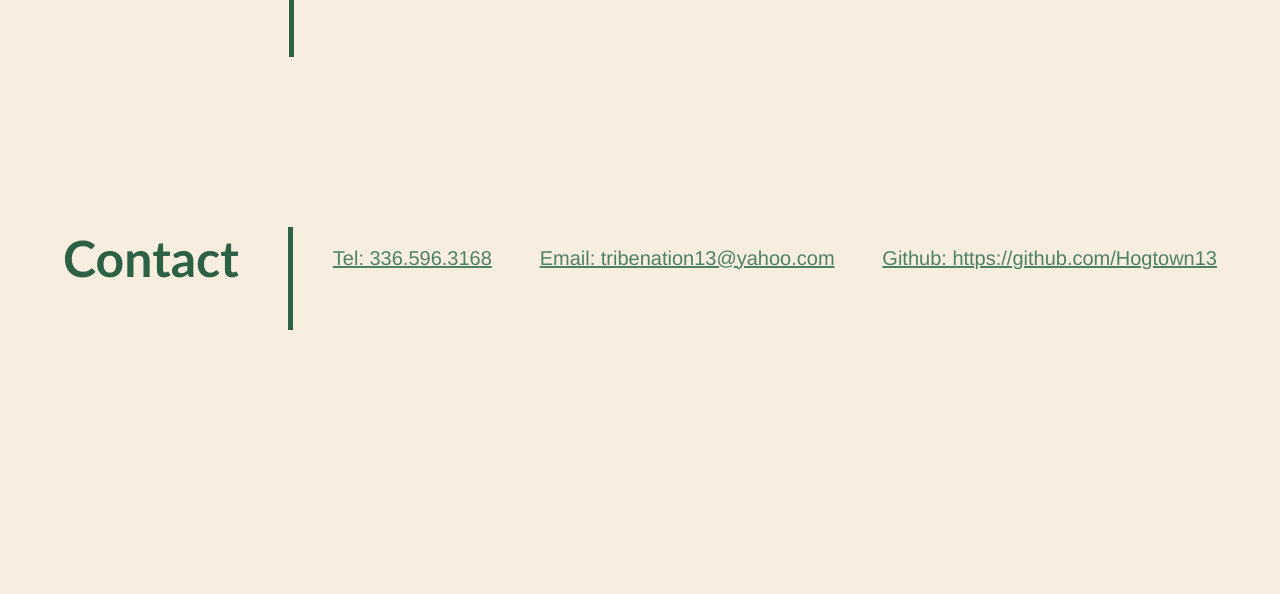
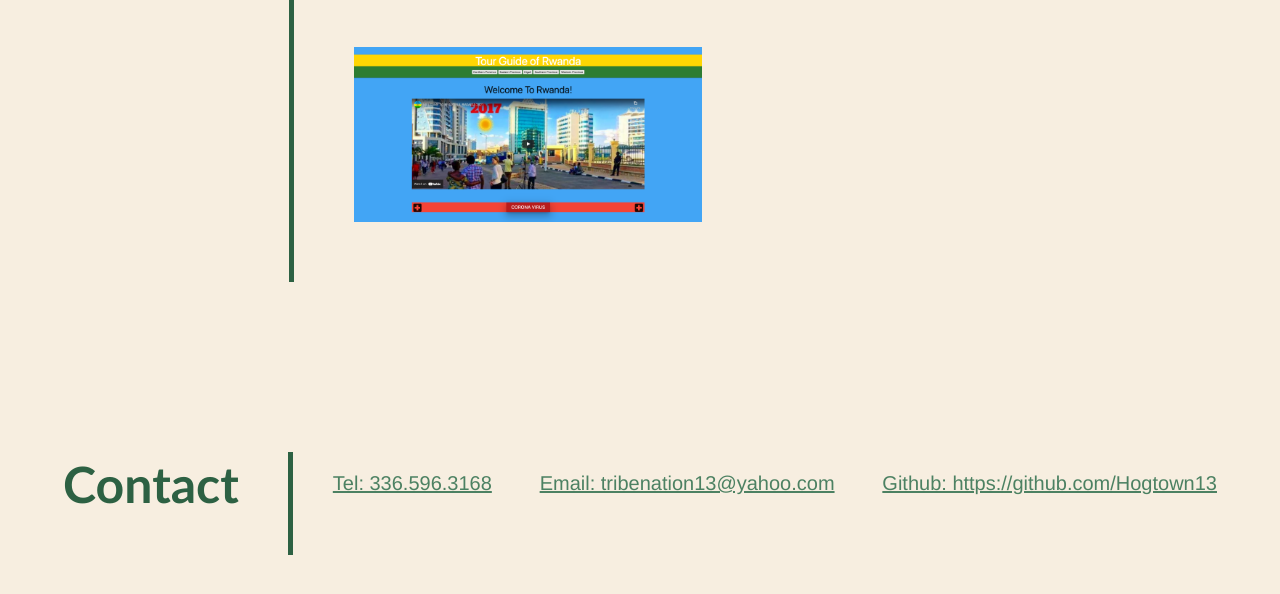
Before and after one commit to Hogtown13/Perfect-Portfolio, a plain HTML site: page index.html in a window 1280 px wide. Shown: the part 1842-2436 px from the top of the page. Before the commit the page ends 2235 px from the top, so only its background shows below. Drawn offline with Linux system fonts and the light colour scheme.

Commit message:
added group project

```diff
--- a/index.html
+++ b/index.html
@@ -63,8 +63,15 @@
                 </div>
                 <div class="container-2">
                     <a href="https://hogtown13.github.io/Horiseon/">
-                        <img src="./media/style/horiseon.jpg" alt="">
+                        <img src="./media/style/horiseon.jpg">
                     </a>
+                </div>
+                <div class="container-2">
+                    <a href=" https://jameshardin02.github.io/A-Tour-Guide-Of-Rwanda/">
+                        <img src="./media/style/Screen Shot 2022-03-20 at 8.10.36 PM.png">
+                    </a>
+
+
                 </div>
             </section>
 
```
Also changed, not shown: media/style/Screen Shot 2022-03-20 at 8.10.36 PM.png (added).
